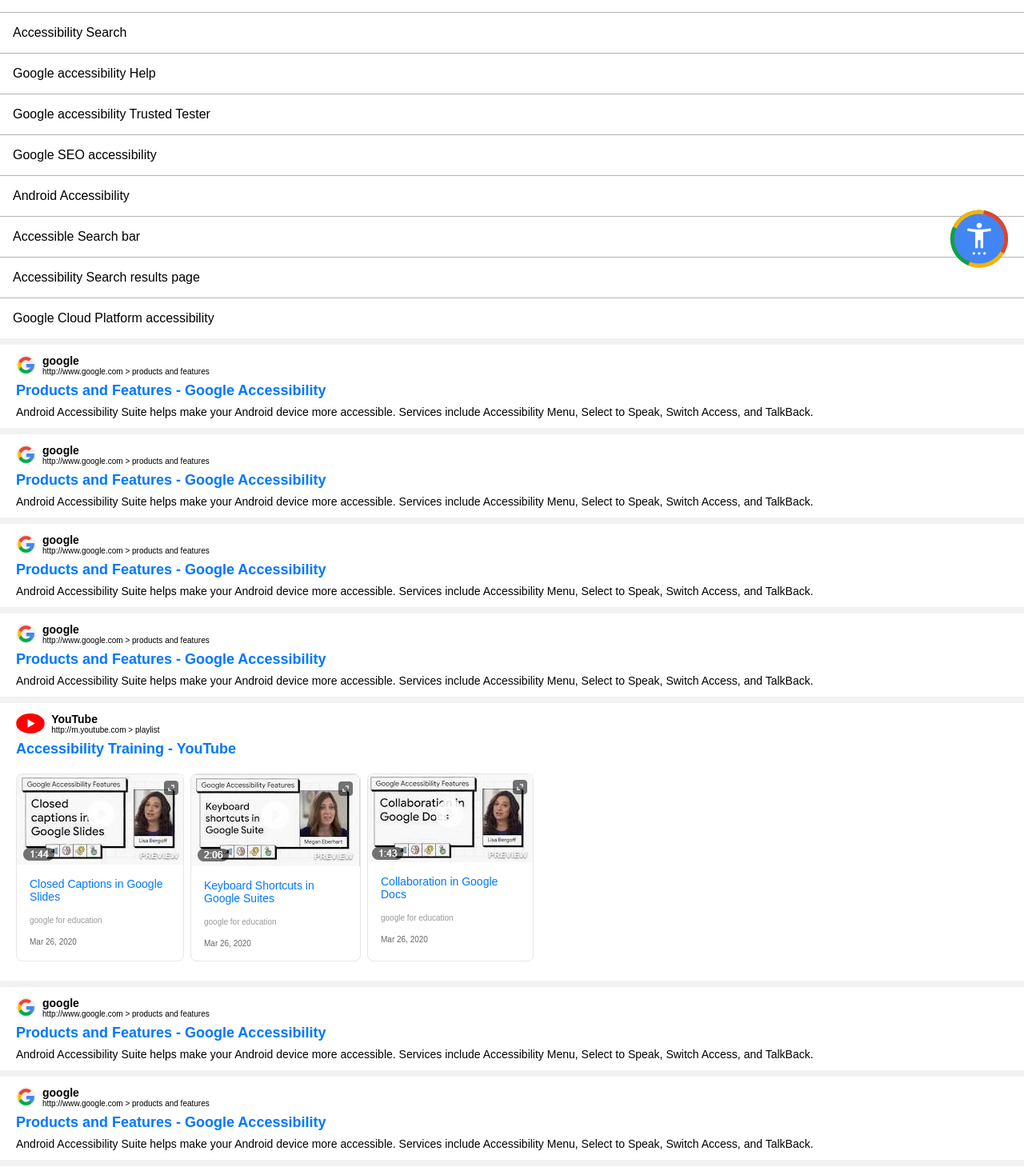
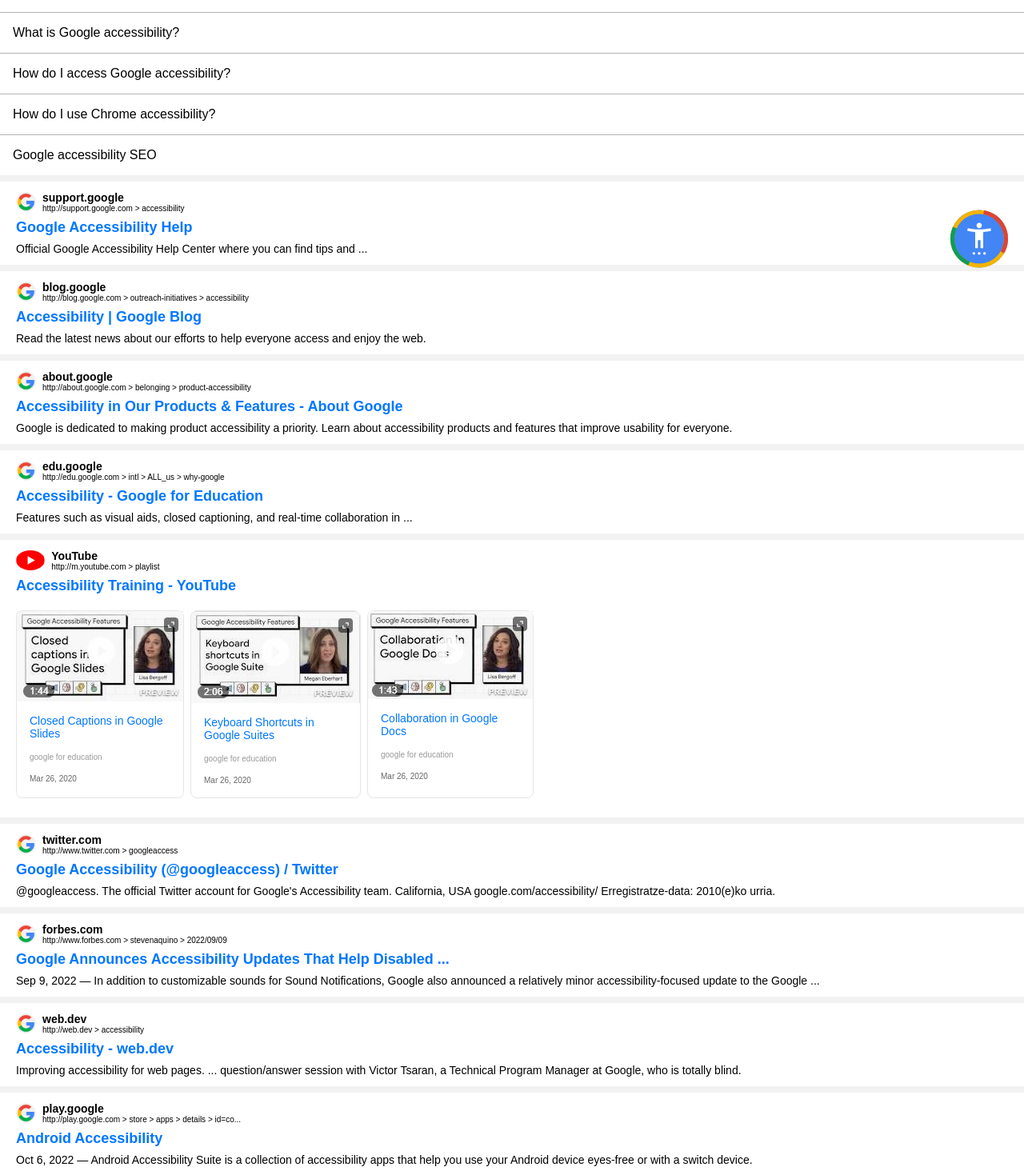
Before and after one commit to Jonah-Hansen/brainstation-industry-project, a React (Create React App) app: page / in a window 1280 px wide. Shown: the part 446-1910 px from the top of the page at 80% size. Built offline with nearby package versions, Linux system fonts and the light colour scheme.

Commit message:
update dummy json data

```diff
--- a/src/components/RelatedSearches/RelatedSearches.js
+++ b/src/components/RelatedSearches/RelatedSearches.js
@@ -3,16 +3,12 @@
 function RelatedSearches() {
   return (
     <li className='related-searches'>
-      <h2 className='related-searches__heading'>Related Searches</h2>
+      <h2 className='related-searches__heading'>People also search</h2>
       <ul className='related-searches__list'>
-        <li className='related-searches__item'>Accessibility Search</li>
-        <li className='related-searches__item'>Google accessibility Help</li>
-        <li className='related-searches__item'>Google accessibility Trusted Tester</li>
-        <li className='related-searches__item'>Google SEO accessibility</li>
-        <li className='related-searches__item'>Android Accessibility</li>
-        <li className='related-searches__item'>Accessible Search bar</li>
-        <li className='related-searches__item'>Accessibility Search results page</li>
-        <li className='related-searches__item'>Google Cloud Platform accessibility</li>
+        <li className='related-searches__item'>What is Google accessibility?</li>
+        <li className='related-searches__item'>How do I access Google accessibility?</li>
+        <li className='related-searches__item'>How do I use Chrome accessibility?</li>
+        <li className='related-searches__item'>Google accessibility SEO</li>
       </ul>
     </li>
   )
--- a/src/data/dummy-data.json
+++ b/src/data/dummy-data.json
@@ -1,62 +1,62 @@
 [
   {
-    "pageTitle": "google",
-    "url": "http://www.google.com > products and features",
-    "title": "Products and Features - Google Accessibility",
-    "description": "Android Accessibility Suite helps make your Android device more accessible. Services include Accessibility Menu, Select to Speak, Switch Access, and TalkBack."
+    "pageTitle": "google.com",
+    "url": "http://www.google.com > accessibility",
+    "title": "Accessibility - Google",
+    "description": "Find Guides and Resources ... Information and resources to help you develop accessible products and apps. ... Guides and resources for using Google products in your ..."
   },
   {
-    "pageTitle": "google",
+    "pageTitle": "google.com",
     "title": "Products and Features - Google Accessibility",
-    "url": "http://www.google.com > products and features",
-    "description": "Android Accessibility Suite helps make your Android device more accessible. Services include Accessibility Menu, Select to Speak, Switch Access, and TalkBack."
+    "url": "http://www.google.com > accessibility > products-featu...",
+    "description": "Android Accessibility Suite helps make your Android device more accessible."
   },
   {
-    "pageTitle": "google",
-    "title": "Products and Features - Google Accessibility",
-    "url": "http://www.google.com > products and features",
-    "description": "Android Accessibility Suite helps make your Android device more accessible. Services include Accessibility Menu, Select to Speak, Switch Access, and TalkBack."
+    "pageTitle": "support.google",
+    "title": "Google Accessibility Help",
+    "url": "http://support.google.com > accessibility",
+    "description": "Official Google Accessibility Help Center where you can find tips and ..."
   },
   {
-    "pageTitle": "google",
-    "title": "Products and Features - Google Accessibility",
-    "url": "http://www.google.com > products and features",
-    "description": "Android Accessibility Suite helps make your Android device more accessible. Services include Accessibility Menu, Select to Speak, Switch Access, and TalkBack."
+    "pageTitle": "blog.google",
+    "title": "Accessibility | Google Blog",
+    "url": "http://blog.google.com > outreach-initiatives > accessibility",
+    "description": "Read the latest news about our efforts to help everyone access and enjoy the web."
   },
   {
-    "pageTitle": "google",
-    "title": "Products and Features - Google Accessibility",
-    "url": "http://www.google.com > products and features",
-    "description": "Android Accessibility Suite helps make your Android device more accessible. Services include Accessibility Menu, Select to Speak, Switch Access, and TalkBack."
+    "pageTitle": "about.google",
+    "title": "Accessibility in Our Products & Features - About Google",
+    "url": "http://about.google.com > belonging > product-accessibility",
+    "description": "Google is dedicated to making product accessibility a priority. Learn about accessibility products and features that improve usability for everyone."
   },
   {
-    "pageTitle": "google",
-    "title": "Products and Features - Google Accessibility",
-    "url": "http://www.google.com > products and features",
-    "description": "Android Accessibility Suite helps make your Android device more accessible. Services include Accessibility Menu, Select to Speak, Switch Access, and TalkBack."
+    "pageTitle": "edu.google",
+    "title": "Accessibility - Google for Education",
+    "url": "http://edu.google.com > intl > ALL_us > why-google",
+    "description": "Features such as visual aids, closed captioning, and real-time collaboration in ..."
   },
   {
-    "pageTitle": "google",
-    "title": "Products and Features - Google Accessibility",
-    "url": "http://www.google.com > products and features",
-    "description": "Android Accessibility Suite helps make your Android device more accessible. Services include Accessibility Menu, Select to Speak, Switch Access, and TalkBack."
+    "pageTitle": "twitter.com",
+    "title": "Google Accessibility (@googleaccess) / Twitter",
+    "url": "http://www.twitter.com > googleaccess",
+    "description": "@googleaccess. The official Twitter account for Google's Accessibility team. California, USA google.com/accessibility/ Erregistratze-data: 2010(e)ko urria."
   },
   {
-    "pageTitle": "google",
-    "title": "Products and Features - Google Accessibility",
-    "url": "http://www.google.com > products and features",
-    "description": "Android Accessibility Suite helps make your Android device more accessible. Services include Accessibility Menu, Select to Speak, Switch Access, and TalkBack."
+    "pageTitle": "forbes.com",
+    "title": "Google Announces Accessibility Updates That Help Disabled ...",
+    "url": "http://www.forbes.com > stevenaquino > 2022/09/09",
+    "description": "Sep 9, 2022 — In addition to customizable sounds for Sound Notifications, Google also announced a relatively minor accessibility-focused update to the Google ..."
   },
   {
-    "pageTitle": "google",
-    "title": "Products and Features - Google Accessibility",
-    "url": "http://www.google.com > products and features",
-    "description": "Android Accessibility Suite helps make your Android device more accessible. Services include Accessibility Menu, Select to Speak, Switch Access, and TalkBack."
+    "pageTitle": "web.dev",
+    "title": "Accessibility - web.dev",
+    "url": "http://web.dev > accessibility",
+    "description": "Improving accessibility for web pages. ... question/answer session with Victor Tsaran, a Technical Program Manager at Google, who is totally blind."
   },
   {
-    "pageTitle": "google",
-    "title": "Products and Features - Google Accessibility",
-    "url": "http://www.google.com > products and features",
-    "description": "Android Accessibility Suite helps make your Android device more accessible. Services include Accessibility Menu, Select to Speak, Switch Access, and TalkBack."
+    "pageTitle": "play.google",
+    "title": "Android Accessibility",
+    "url": "http://play.google.com > store > apps > details > id=co...",
+    "description": "Oct 6, 2022 — Android Accessibility Suite is a collection of accessibility apps that help you use your Android device eyes-free or with a switch device."
   }
 ]
```
